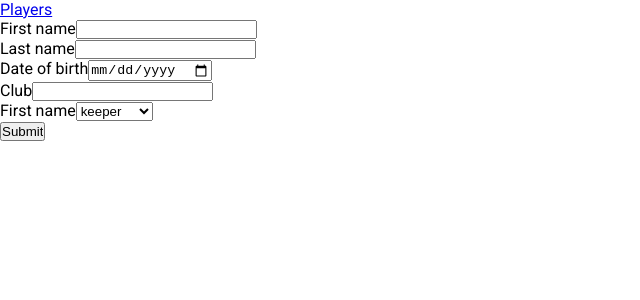
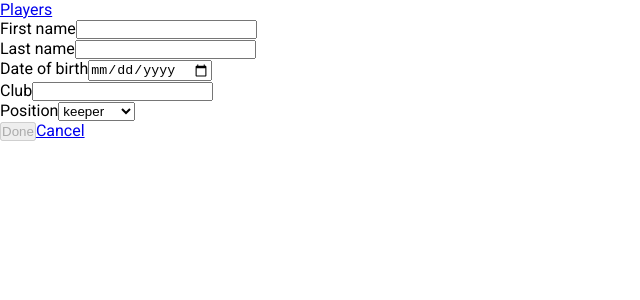
Before and after one commit to bk20dev/championships, an Angular app: page /players/new in a window 1280 px wide. Shown: the top 300 px of the page, without its empty margins (0-640 px from the left). Built offline with nearby package versions, Linux system fonts and the light colour scheme.

Commit message:
Update new-player-form to use player-form component

```diff
--- a/src/app/new-player-form/new-player-form.component.html
+++ b/src/app/new-player-form/new-player-form.component.html
@@ -1,30 +1,5 @@
-<form [formGroup]="playerForm" (submit)="onSubmit()">
-  <div class="field-group">
-    <label for="firstNameInput">First name</label>
-    <input id="firstNameInput" type="text" formControlName="firstName"
-           minlength="2" required/>
-  </div>
-  <div class="field-group">
-    <label for="lastNameInput">Last name</label>
-    <input id="lastNameInput" type="text" formControlName="lastName"
-           minlength="2" required/>
-  </div>
-  <div class="field-group">
-    <label for="dateOfBirthInput">Date of birth</label>
-    <input id="dateOfBirthInput" type="date" formControlName="dateOfBirth"
-           required/>
-  </div>
-  <div class="field-group">
-    <label for="clubInput">Club</label>
-    <input id="clubInput" type="text" formControlName="club" required/>
-  </div>
-  <div class="field-group">
-    <label for="positionSelect">First name</label>
-    <select id="positionSelect" formControlName="position">
-      <option *ngFor="let position of playerPositions" [value]="position">
-        {{ position }}
-      </option>
-    </select>
-  </div>
-  <input type="submit"/>
-</form>
+<app-player-form (playerChange)="onPlayerChange($event)"></app-player-form>
+<button [disabled]="!isValid" (click)="createPlayer()">
+  Done
+</button>
+<a routerLink="..">Cancel</a>
--- a/src/app/new-player-form/new-player-form.component.ts
+++ b/src/app/new-player-form/new-player-form.component.ts
@@ -1,9 +1,8 @@
 import { Component } from "@angular/core";
-import { FormControl, FormGroup, Validators } from "@angular/forms";
-import { oneOf } from "../../api/validator";
 import { PlayerService } from "../player.service";
+import { Router } from "@angular/router";
+import { PlayerChangeEvent } from "../player-form/player-form.component";
 import { Player } from "../../domain/Player";
-import { Router } from "@angular/router";
 
 @Component({
   selector: "app-new-player-form",
@@ -11,34 +10,22 @@ import { Router } from "@angular/router";
   styleUrls: ["./new-player-form.component.scss"],
 })
 export class NewPlayerFormComponent {
-  readonly playerPositions = ["keeper", "half-back", "sweeper", "forward"];
-
-  playerForm = new FormGroup({
-    firstName: new FormControl("", [
-      Validators.required, Validators.minLength(2),
-    ]),
-    lastName: new FormControl("", [
-      Validators.required, Validators.minLength(2),
-    ]),
-    dateOfBirth: new FormControl("", Validators.required),
-    club: new FormControl("", Validators.required),
-    position: new FormControl(this.playerPositions[0], [
-      Validators.required, oneOf(this.playerPositions),
-    ]),
-  });
+  isValid = false;
+  player!: Omit<Player, "id">;
 
   constructor(private playerService: PlayerService, private router: Router) {
   }
 
-  onSubmit(): void {
-    if (this.playerForm.valid) {
-      const player = this.playerForm.value as Omit<Player, "id">;
-      this.playerService
-        .createPlayer(player)
-        .subscribe((player) => {
-          // noinspection JSIgnoredPromiseFromCall
-          this.router.navigate(["players", player.id]);
-        });
-    }
+  onPlayerChange(event: PlayerChangeEvent): void {
+    this.isValid = event.valid;
+    this.player = event.player;
+  }
+
+  createPlayer() {
+    this.playerService
+      .createPlayer(this.player)
+      .subscribe(async (player) => {
+        await this.router.navigate(["players", player.id]);
+      });
   }
 }
```
